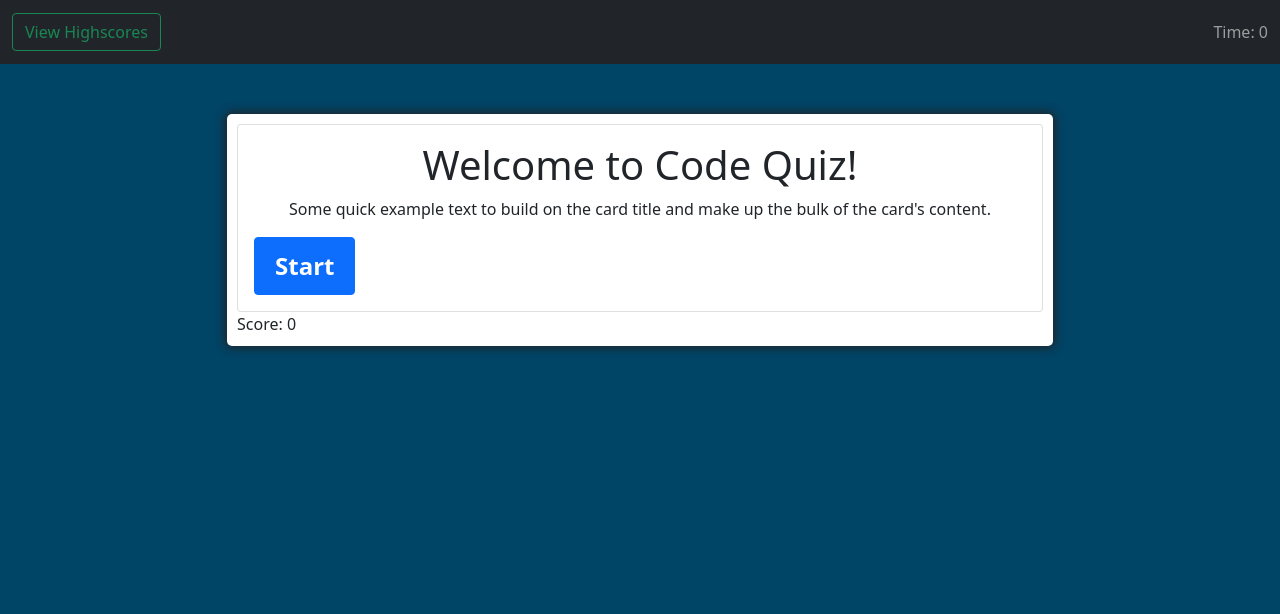
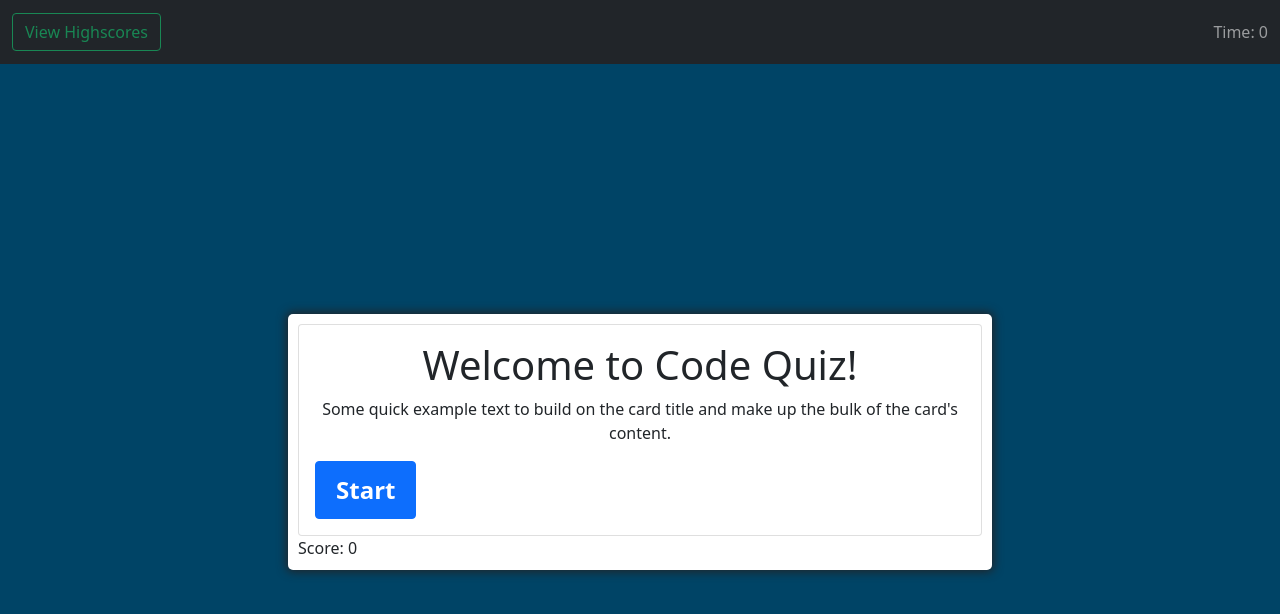
Before and after one commit to Teku-Guy/Code-Quiz, a plain HTML site: page index.html in a window 1280 px wide. Drawn offline with nearby package versions, Linux system fonts and the light colour scheme.

Commit message:
minor css edits

```diff
--- a/assets/css/style.css
+++ b/assets/css/style.css
@@ -18,7 +18,7 @@ body {
 } */
 
 main.center{
-    padding: 50px;
+    padding-top: 250px;
     display: flex;
     flex-direction: column;
     justify-content: center;
@@ -35,7 +35,7 @@ main.center{
 
 .content {
     background-color: white;
-    width: 70%;
+    width: 55%;
     border-radius: 5px;
     padding: 10px;
     box-shadow: 0 0 10px 2px;
--- a/assets/js/script.js
+++ b/assets/js/script.js
@@ -53,7 +53,7 @@ function selectAnswer(e) {
         currentQuestionIndex++;
         setNextQuestion();
     } else {
-        alert();
+        //alert();
     }
 }
 
```
